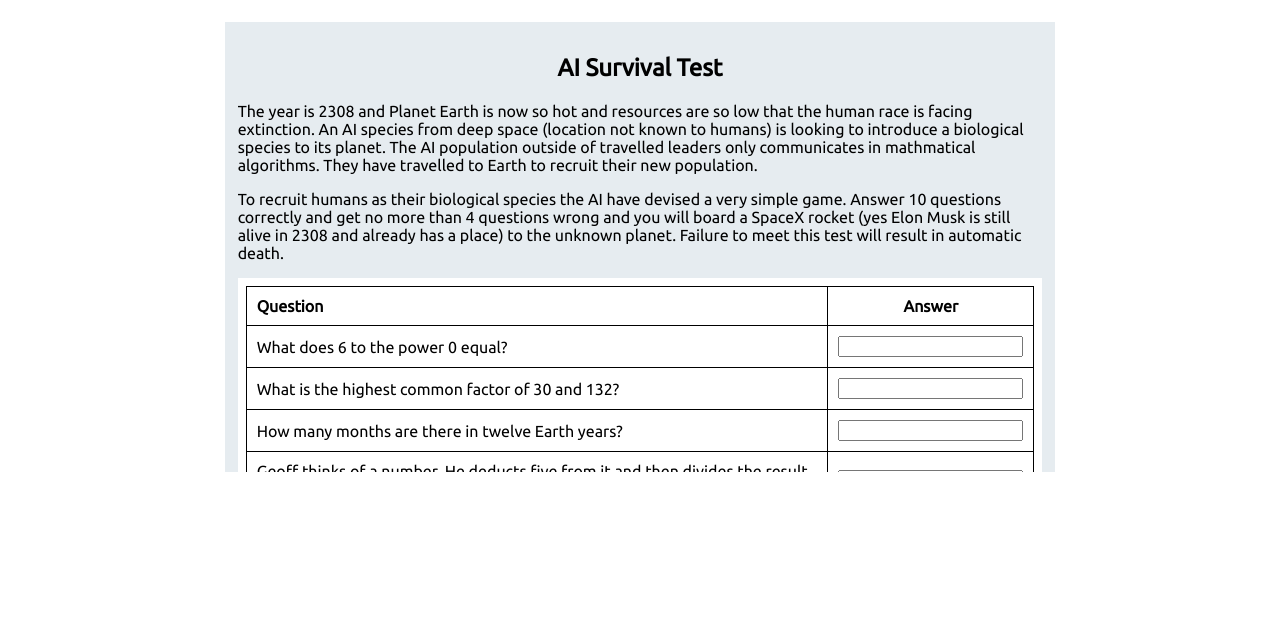
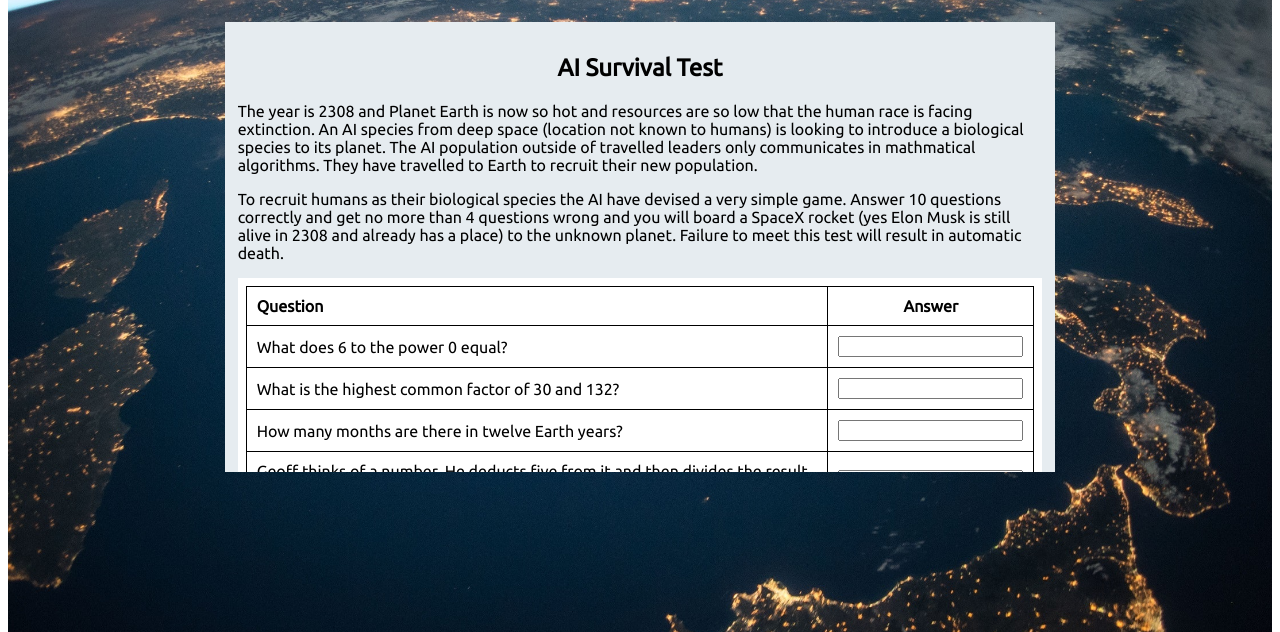
Before and after one commit to LADCode2021/pp2-planet-extinction-survival, a plain HTML site: page index.html in a window 1280 px wide. Shown: the part 198-830 px from the top of the page. Drawn offline with Linux system fonts and the light colour scheme.

Commit message:
Fix background image again for GitHub pages

```diff
--- a/assets/css/style.css
+++ b/assets/css/style.css
@@ -7,7 +7,7 @@ html {
 }
 
 .bg-container {
-  background-image: url("assets/images/planet-earth-background.jpg");
+  background-image: url("../images/planet-earth-background.jpg");
   height: 100%;
   background-position: center;
   background-repeat: no-repeat;
```
